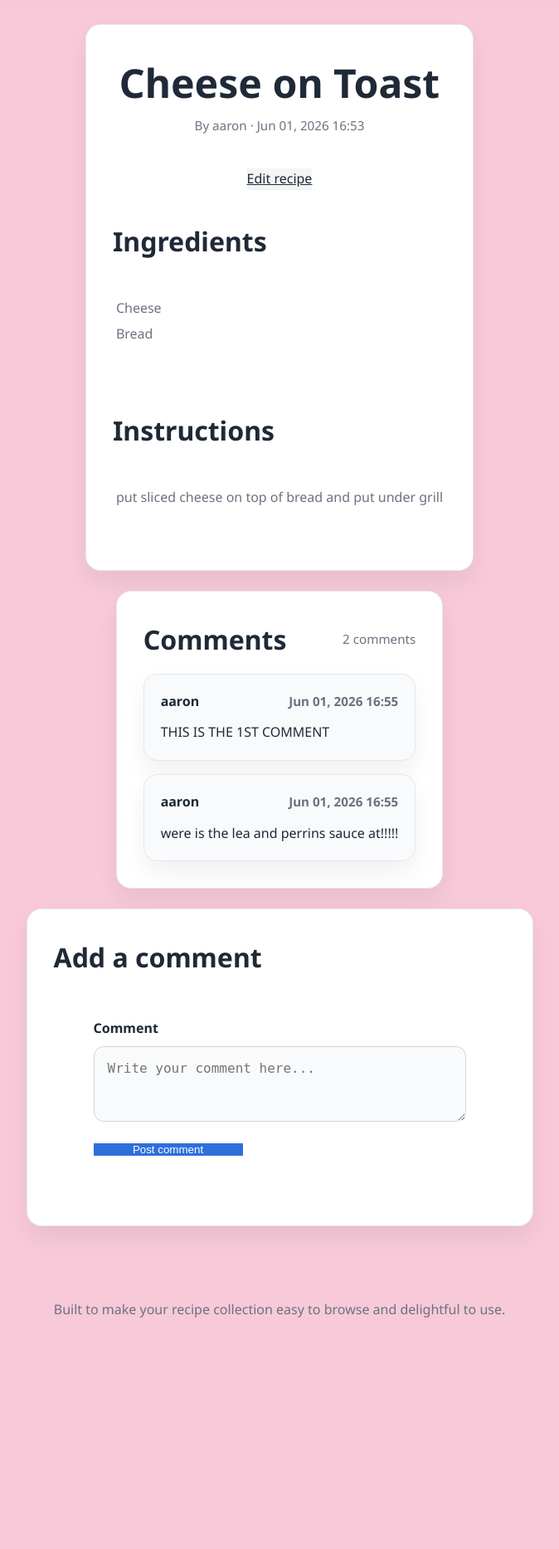
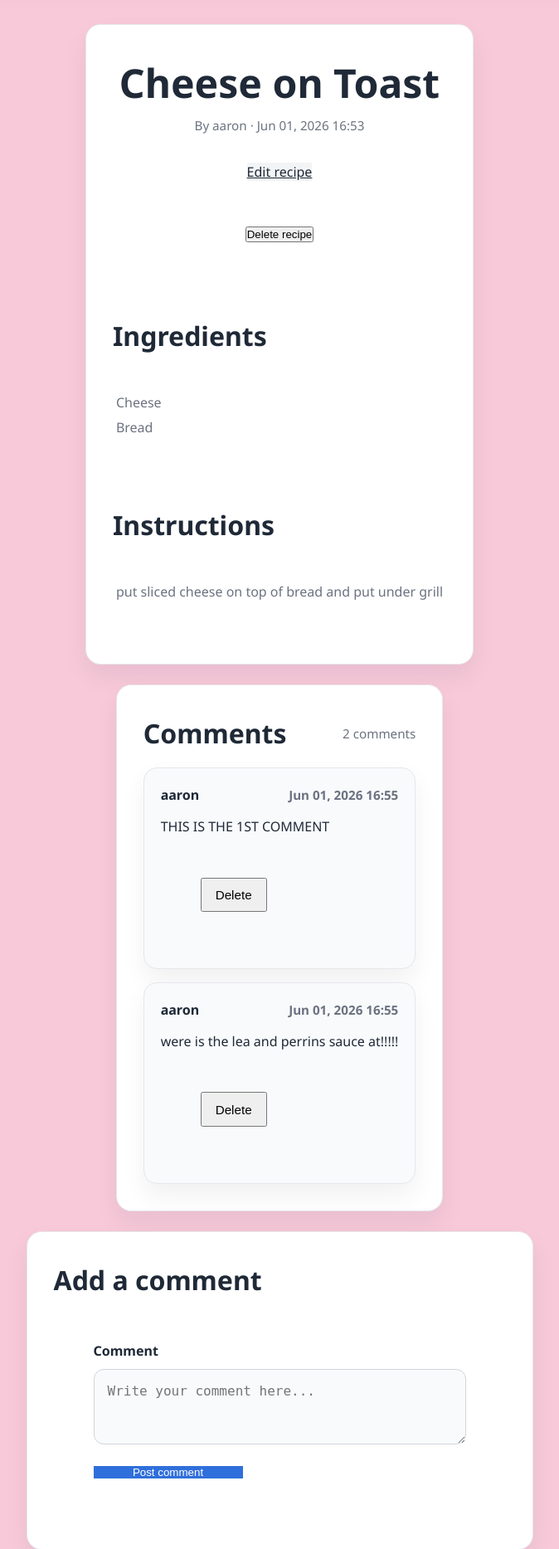
Before and after one commit to Aaronnnpf/recipe-app, a Django app: page /recipes/1/ in a window 1280 px wide. Shown: the part 345-2212 px from the top of the page at 83% size, without its empty margins (303-977 px from the left). Before the commit the page ends 1933 px from the top, so only its background shows below. Run offline with Django 4.2, Linux system fonts and the light colour scheme; a user stored in the database is signed in; data comes from the database, SQL or seed files in the repository.

Commit message:
add delete to recipe and comments

```diff
--- a/my_project/urls.py
+++ b/my_project/urls.py
@@ -38,5 +38,15 @@ urlpatterns = [
         recipe_views.recipe_edit,
         name='recipe_edit',
     ),
+    path(
+        'recipes/<int:recipe_id>/delete/',
+        recipe_views.recipe_delete,
+        name='recipe_delete',
+    ),
+    path(
+        'recipes/<int:recipe_id>/comments/<int:comment_id>/delete/',
+        recipe_views.comment_delete,
+        name='comment_delete',
+    ),
     path('admin/', admin.site.urls),
 ]
--- a/recipe_app/templates/recipes/recipe_detail.html
+++ b/recipe_app/templates/recipes/recipe_detail.html
@@ -14,7 +14,13 @@
                 {% endif %}
             </div>
             {% if recipe.author == request.user %}
-                <a class="btn btn-secondary" href="{% url 'recipe_edit' recipe.id %}">Edit recipe</a>
+                <div class="recipe-action-buttons">
+                    <a class="btn btn-secondary" href="{% url 'recipe_edit' recipe.id %}">Edit recipe</a>
+                    <form method="post" action="{% url 'recipe_delete' recipe.id %}" class="inline-form">
+                        {% csrf_token %}
+                        <button type="submit" class="btn btn-danger" onclick="return confirm('Delete this recipe?');">Delete recipe</button>
+                    </form>
+                </div>
             {% endif %}
         </div>
 
@@ -45,6 +51,12 @@
                                 <span>{{ comment.created_at|date:'M d, Y H:i' }}</span>
                             </div>
                             <p>{{ comment.text|linebreaks }}</p>
+                            {% if comment.author == request.user %}
+                                <form method="post" action="{% url 'comment_delete' recipe.id comment.id %}" class="comment-delete-form">
+                                    {% csrf_token %}
+                                    <button type="submit" class="btn btn-link btn-sm text-danger">Delete</button>
+                                </form>
+                            {% endif %}
                         </article>
                     {% endfor %}
                 </div>
--- a/recipe_app/views.py
+++ b/recipe_app/views.py
@@ -4,7 +4,7 @@ from django.http import HttpResponse
 from django.shortcuts import render, redirect, get_object_or_404
 
 from .forms import CommentForm, RecipeForm
-from .models import Recipe
+from .models import Comment, Recipe
 
 
 def login_view(request):
@@ -132,3 +132,41 @@ def recipe_edit(request, recipe_id):
         'form': form,
         'title': 'Edit Recipe',
     })
+
+
+def recipe_delete(request, recipe_id):
+    if not request.user.is_authenticated:
+        return redirect('login')
+
+    recipe = get_object_or_404(Recipe, id=recipe_id)
+    if recipe.author != request.user:
+        return HttpResponse(
+            'You are not allowed to delete this recipe.',
+            status=403,
+        )
+
+    if request.method == 'POST':
+        recipe.delete()
+        return redirect('recipe_index')
+
+    return render(request, 'recipes/recipe_confirm_delete.html', {
+        'recipe': recipe,
+    })
+
+
+def comment_delete(request, recipe_id, comment_id):
+    if not request.user.is_authenticated:
+        return redirect('login')
+
+    recipe = get_object_or_404(Recipe, id=recipe_id)
+    comment = get_object_or_404(Comment, id=comment_id, recipe=recipe)
+
+    if comment.author != request.user:
+        return HttpResponse(
+            'You are not allowed to delete this comment.',
+            status=403,
+        )
+
+    if request.method == 'POST':
+        comment.delete()
+    return redirect('recipe_detail', recipe_id=recipe.id)
```
Also changed, not shown: recipe_app/templates/recipes/recipe_confirm_delete.html (added, +26 -0 lines).
